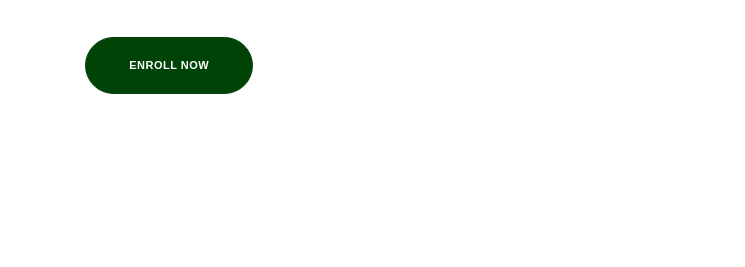
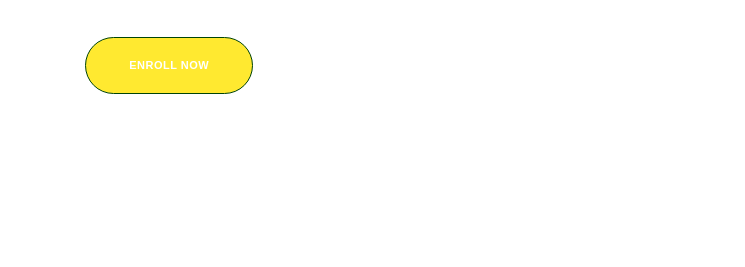
Before and after one commit to srivishinfo/jcf, a plain HTML site: page index.html in a window 1280 px wide. Shown: the part 533-800 px from the top of the page, 0-745 px from the left. Drawn offline with Linux system fonts and the light colour scheme; some packages are replaced by stand-ins of ours; grey boxes are pictures that could not be loaded; a script that the page names is missing; files whose address does not match are found by name; a web font is replaced by a local one.

Commit message:
Update index.html

```diff
--- a/index.html
+++ b/index.html
@@ -190,7 +190,7 @@
 
                         <!-- Button -->
                         <p class="mb-0">
-                            <a href="#" target="_blank" class="btn btn-primary btn-circled" style="background-color: #004306 !important;">
+                            <a href="#" target="_blank" class="btn btn-primary btn-circled" style="background-color: #ffe930 !important;">
                                 Enroll now
                             </a>
                         </p>
```
